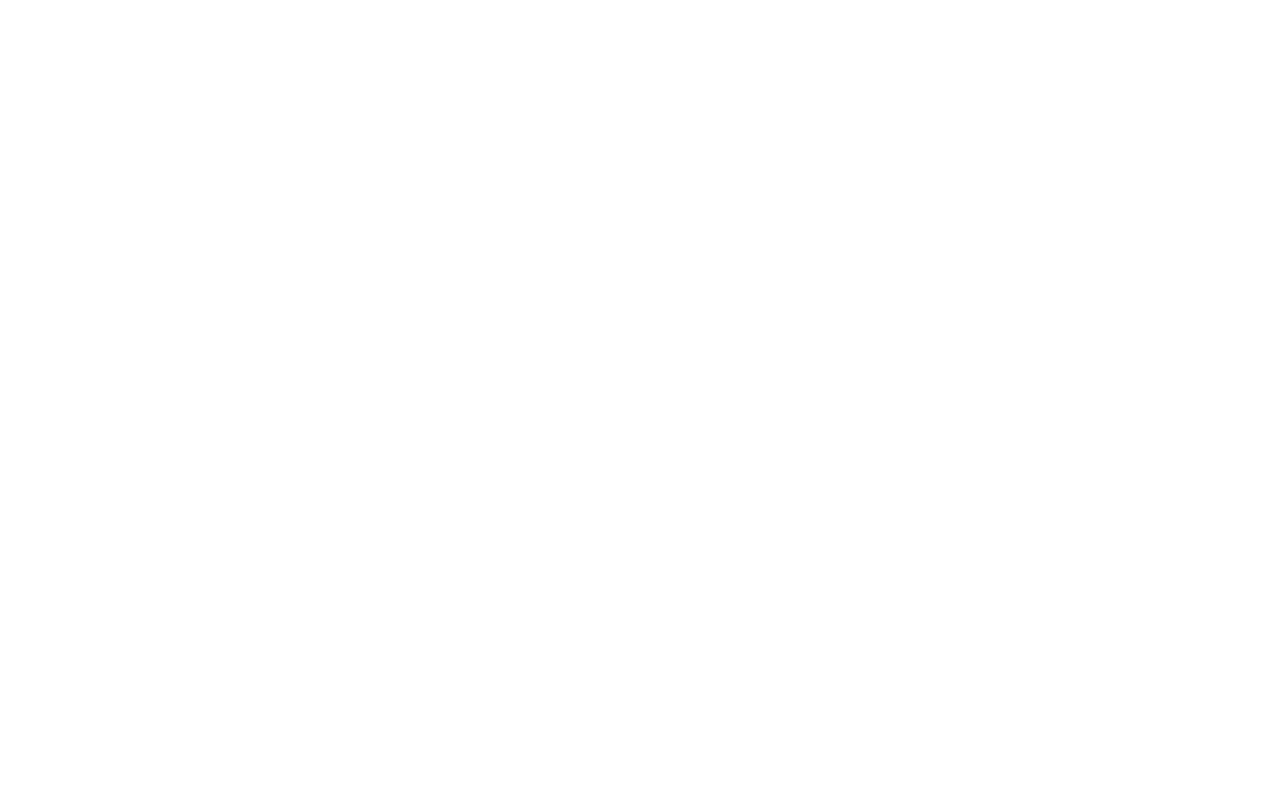
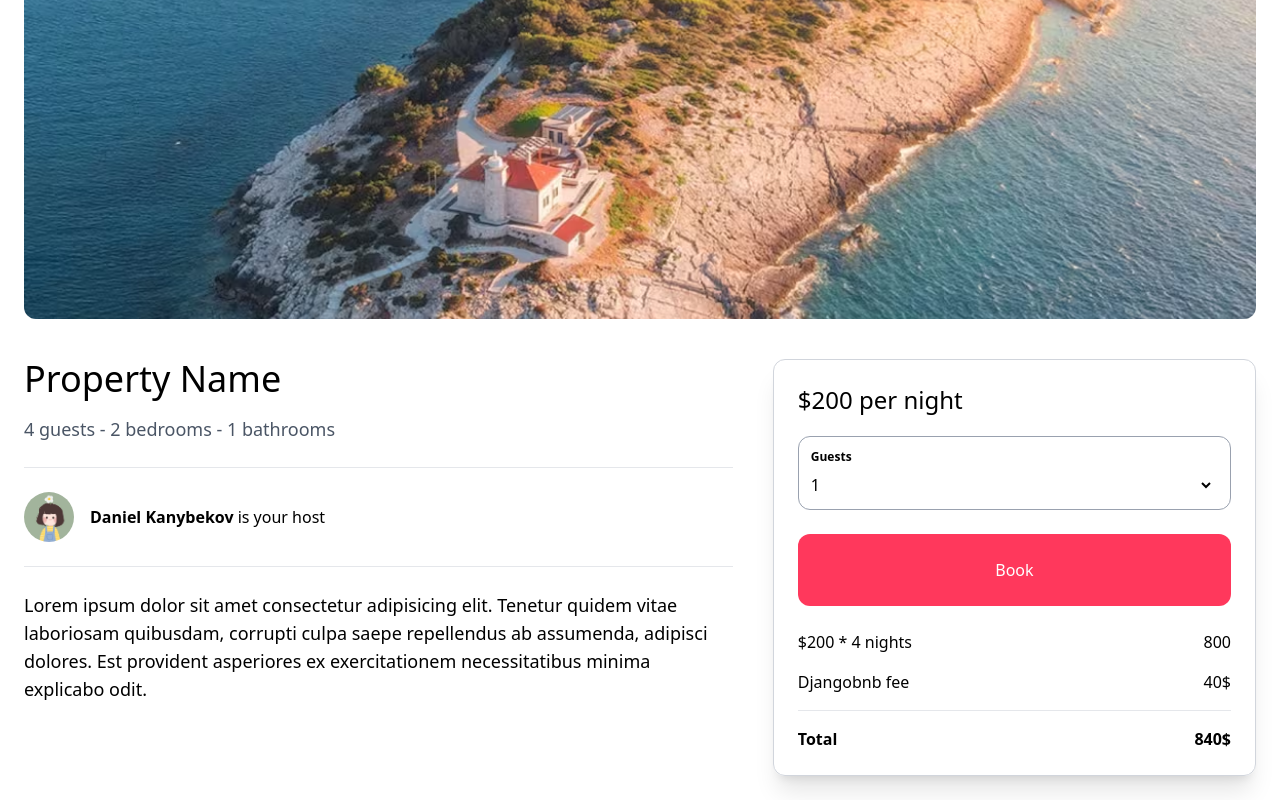
Before and after one commit to MeyiGi/airbnb-clone-frontend, a Next.js app: page /properties/1 in a window 1280 px wide. Shown: the part 321-1121 px from the top of the page. Before the commit the page ends 800 px from the top, so only its background shows below. Built offline with nearby package versions, Linux system fonts and the light colour scheme.

Commit message:
roperty detail page

```diff
--- /dev/null
+++ b/app/components/properties/ReservationSidebar.tsx
@@ -0,0 +1,36 @@
+export default function ReservationSidebar() {
+    return (
+        <aside className="mt-6 p-6 col-span-2 rounded-xl border border-gray-300 shadow-xl border-gray-200">
+            <h2 className="mb-5 text-2xl">$200 per night</h2>
+
+            <div className="mb-6 p-3 border border-gray-400 rounded-xl">
+                <label className="mb-2 block font-bold text-xs">Guests</label>
+                <select className="w-full -ml-1 text-xm">
+                    <option>1</option>
+                    <option>2</option>
+                    <option>3</option>
+                    <option>4</option>
+                </select>
+            </div>
+
+            <div className="w-full mb-6 py-6 text-center text-white bg-[#ff385c] rounded-xl hover:bg-[#d50027] hover:cursor-pointer">Book</div>
+
+            <div className="mb-4 flex justify-between align-center">
+                <p>$200 * 4 nights</p>
+                <p>800</p>
+            </div>
+
+            <div className="mb-4 flex justify-between align-center">
+                <p>Djangobnb fee</p>
+                <p>40$</p>
+            </div>
+
+            <hr  className="border-gray-200"/>
+
+            <div className="mt-4 flex justify-between align-center font-bold">
+                <p>Total</p>
+                <p>840$</p>
+            </div>
+        </aside>
+    )
+}
--- a/app/properties/[id]/page.tsx
+++ b/app/properties/[id]/page.tsx
@@ -1,5 +1,49 @@
-export default function DetailPage() {
-    return (
-        <></>
-    )
+import Image from "next/image";
+import BeachImage from "@/public/beach_1.jpg";
+import ProfilePicture from "@/public/profile_picture_2.jpg";
+import ReservationSidebar from "@/app/components/properties/ReservationSidebar";
+
+
+export default function PropertyDetailPage() {
+  return (
+    <main className="max-w-[1500px] mx-auto px-6 pb-6">
+      <div className="w-full h-[64vh] overflow-hidden rounded-xl relative">
+        <Image
+            fill
+            src={BeachImage}
+            className="object-cover w-full h-full"
+            alt="Beach House"
+        />
+      </div>
+        <div className="mt-4 grid grid-cols-1 md:grid-cols-5 gap-4">
+            <div className="col-span-3 py-6 pr-6">
+                <h1 className="mb-4 text-4xl">Property Name</h1>
+
+                <span className="mb-6 block text-lg text-gray-600">
+                    4 guests - 2 bedrooms - 1 bathrooms
+                </span>
+
+                <hr className="text-gray-200"/>
+
+                <div className="py-6 flex items-center space-x-4">
+                    <Image
+                        src={ProfilePicture}
+                        alt="profile picture"
+                        width={50}
+                        height={0}
+                        className="rounded-full"
+                        />
+
+                    <p><strong>Daniel Kanybekov</strong> is your host</p>
+                </div>
+
+                <hr className="text-gray-200"/>
+                <p className="mt-6 text-lg">Lorem ipsum dolor sit amet consectetur adipisicing elit. Tenetur quidem vitae laboriosam quibusdam, corrupti culpa saepe repellendus ab assumenda, adipisci dolores. Est provident asperiores ex exercitationem necessitatibus minima explicabo odit.</p>
+            </div>
+
+            <ReservationSidebar/>
+        </div>
+
+    </main>
+  );
 }
```
Also changed, not shown: public/profile_pic.jpg (added), public/profile_picture_2.jpg (added).
